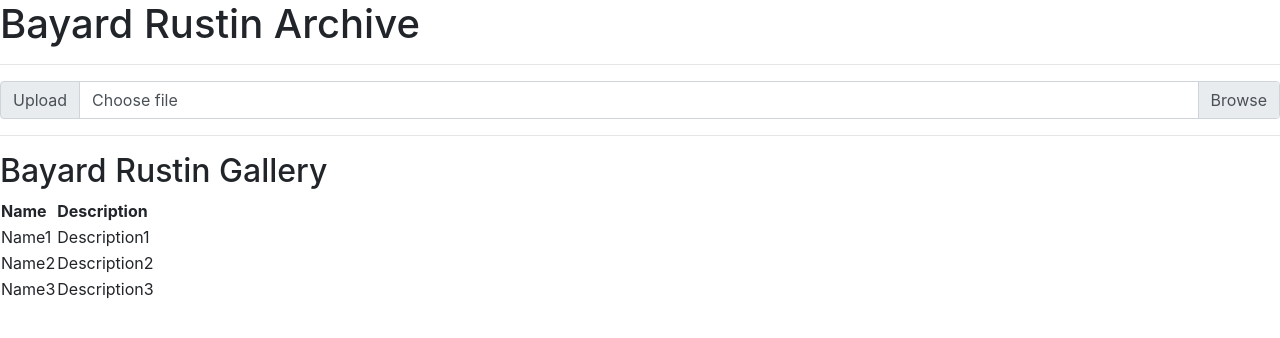
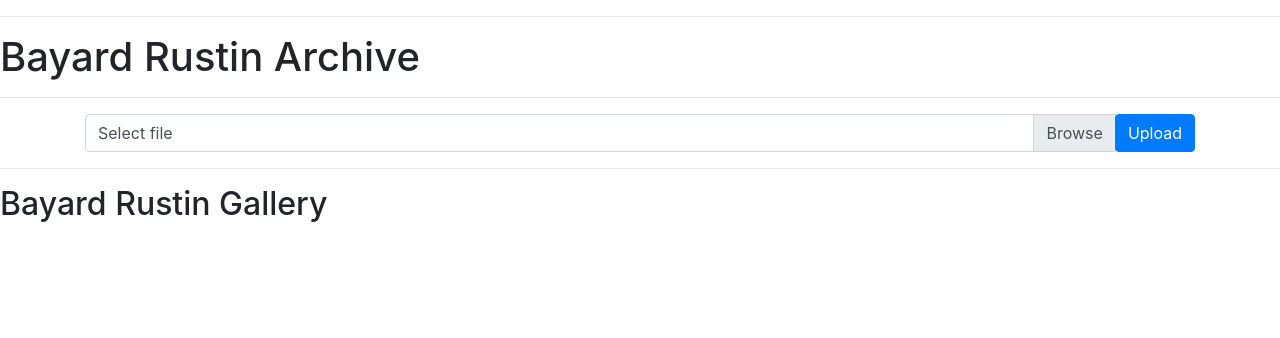
Before and after one commit to benreinkemeyer4/BayardRustinArchive, a Flask app: page / in a window 1280 px wide. Shown: the top 338 px of the page. Run offline with Flask 2, Linux system fonts and the light colour scheme.

Commit message:
playing around with submission form -- need help linking upload button

```diff
--- a/app.py
+++ b/app.py
@@ -1,5 +1,7 @@
 #!/usr/bin/env python
 import flask
+from flask import request, redirect, url_for
+import sys
 
 # current directory
 app = flask.Flask(__name__, template_folder='./templates')
@@ -12,6 +14,12 @@ def index(): #has upload media function
     response = flask.make_response(html_code)
     return response
 
+@app.route('/', methods=['POST'])
+def upload_file():
+    print("UPLOAD CLICKED", file=sys.stdout)
+    app.logger.info('UPLOAD CLICKED')
+    #request.form['customFileInput']
+
 @app.route('/submit', methods=['GET'])
 def submit_form(): #form to fill out additional info
     html_code = flask.render_template('submitform.html')
--- a/templates/index.html
+++ b/templates/index.html
@@ -10,28 +10,43 @@
       <link rel="stylesheet" href="https://cdn.jsdelivr.net/npm/bootstrap@4.3.1/dist/css/bootstrap.min.css" integrity="sha384-ggOyR0iXCbMQv3Xipma34MD+dH/1fQ784/j6cY/iJTQUOhcWr7x9JvoRxT2MZw1T" crossorigin="anonymous">
    </head>
    <body>
+      <hr>
       <h1>Bayard Rustin Archive</h1>
       <hr/>
-      <div class="input-group">
-         <div class="input-group-prepend">
-           <span class="input-group-text" id="inputGroupFileAddon01">Upload</span>
+
+      <div class="container">
+         <div class="input-group">
+            <div class="custom-file">
+               <input type="file" class="custom-file-input" id="customFileInput" aria-describedby="customFileInput">
+               <label class="custom-file-label" for="customFileInput">Select file</label>
+            </div>
+            <div class="input-group-append">
+               <form action="/" method="post">
+                  <button class="btn btn-primary" type="button" id="customFileInput">Upload</button>
+               </form>
+            </div>
          </div>
-         <div class="custom-file">
-           <input type="file" class="custom-file-input" id="inputGroupFile01"
-             aria-describedby="inputGroupFileAddon01">
-           <label class="custom-file-label" for="inputGroupFile01">Choose file</label>
-         </div>
-       </div>
+      </div>
+
+      <script>
+         document.querySelector('.custom-file-input').addEventListener('change', function (e) {
+           var name = document.getElementById("customFileInput").files[0].name;
+           var nextSibling = e.target.nextElementSibling
+           nextSibling.innerText = name
+         })
+       </script>
+
+
       <hr>
       <h2>Bayard Rustin Gallery</h2>
-      <table>
+      <!-- <table>
       <thead><tr><th>Name</th><th>Description</th></tr></thead>
       <tbody>
       <tr><td>Name1</td><td>Description1</td></tr>
       <tr><td>Name2</td><td>Description2</td></tr>
       <tr><td>Name3</td><td>Description3</td></tr>
       </tbody>
-      </table>
+      </table> -->
 
       <!-- Optional JavaScript -->
       <!-- jQuery first, then Popper.js, then Bootstrap JS -->
```
